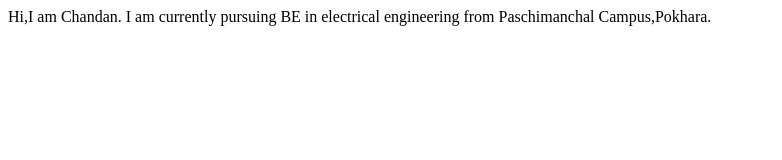
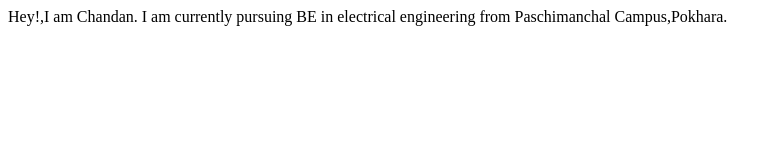
Before and after one commit to chandan13902/chandanjha, a plain HTML site: page index.html in a window 1280 px wide. Shown: the whole page, without its empty margins (0-782 px from the left). Drawn offline with Linux system fonts and the light colour scheme.

```diff
--- a/index.html
+++ b/index.html
@@ -7,7 +7,7 @@
     <title>Chandan Jha</title>
 </head>
 <body>
-    Hi,I am Chandan.
+    Hey!,I am Chandan.
     I am currently pursuing BE in electrical engineering from Paschimanchal Campus,Pokhara.
 </body>
 </html>
```
